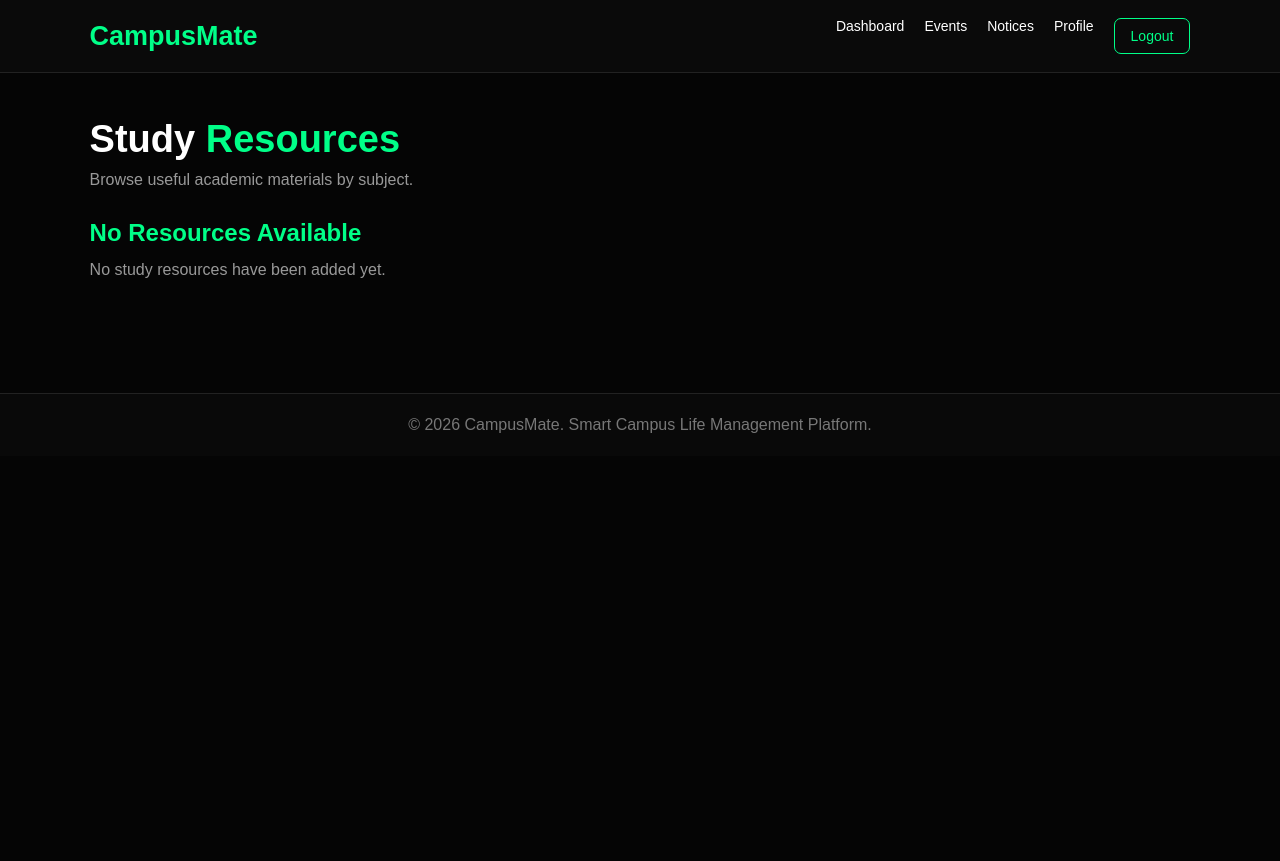
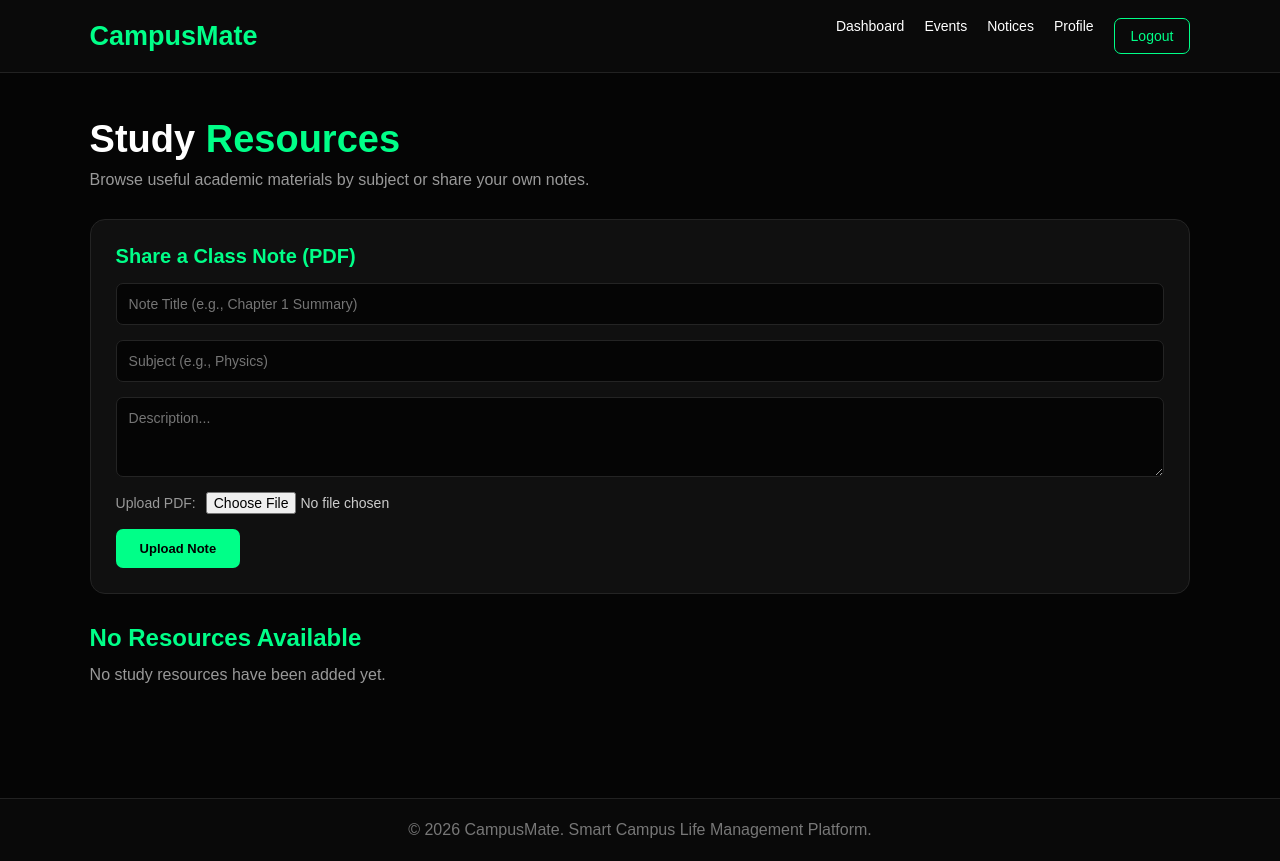
Before and after one commit to SabrinPro/CampusMate-Campus-Life-Assistant, a Flask app: page /resources in a window 1280 px wide. Before the commit the page ends 433 px from the top, so only its background shows below. Run offline with Flask 3, Linux system fonts and the light colour scheme; the visitor is signed in with stand-in values (Sample User, id 1).

Commit message:
feat: allow students to upload and share class notes in PDF

```diff
--- a/app.py
+++ b/app.py
@@ -1,6 +1,7 @@
 from flask import Flask, render_template, request, redirect, url_for, session, flash
 from flask_sqlalchemy import SQLAlchemy
 from werkzeug.security import generate_password_hash, check_password_hash
+from werkzeug.utils import secure_filename
 from dotenv import load_dotenv
 import os
 from datetime import datetime
@@ -15,6 +16,13 @@
 # ---------------------------------------------------------------------------
 
 app.config["SECRET_KEY"] = os.getenv("SECRET_KEY", "campusmate-secret-key")
+app.config["UPLOAD_FOLDER"] = os.path.join('static', 'uploads', 'notes')
+os.makedirs(app.config["UPLOAD_FOLDER"], exist_ok=True)
+ALLOWED_EXTENSIONS = {'pdf'}
+
+def allowed_file(filename):
+    return '.' in filename and filename.rsplit('.', 1)[1].lower() in ALLOWED_EXTENSIONS
+
 
 # Railway injects DATABASE_URL for MySQL add-on (format: mysql://...)
 # Fall back to individual vars for local development.
@@ -484,6 +492,47 @@
         resources=Resource.query.order_by(Resource.id.desc()).all()
     )
 
+@app.route("/resources/upload", methods=["POST"])
+@login_required
+def upload_resource():
+    title = request.form.get("title")
+    subject = request.form.get("subject")
+    description = request.form.get("description")
+
+    if "note_file" not in request.files:
+        flash("No file part provided.")
+        return redirect(url_for("resources"))
+
+    file = request.files["note_file"]
+    if file.filename == "":
+        flash("No selected file.")
+        return redirect(url_for("resources"))
+
+    if file and allowed_file(file.filename):
+        filename = secure_filename(file.filename)
+        timestamp = datetime.now().strftime("%Y%m%d%H%M%S")
+        filename = f"{timestamp}_{filename}"
+        file_path = os.path.join(app.config['UPLOAD_FOLDER'], filename)
+        file.save(file_path)
+
+        resource_url = url_for('static', filename=f"uploads/notes/{filename}")
+
+        new_resource = Resource(
+            title=title,
+            subject=subject,
+            description=description,
+            resource_url=resource_url,
+            created_by=session.get("user_id")
+        )
+        db.session.add(new_resource)
+        db.session.commit()
+        flash("Resource shared successfully.")
+    else:
+        flash("Invalid file format. Only PDF is allowed.")
+
+    return redirect(url_for("resources"))
+
+
 
 # ---------------------------------------------------------------------------
 # LOST & FOUND
--- a/templates/resources.html
+++ b/templates/resources.html
@@ -164,7 +164,31 @@
 
         <div class="header">
             <h1>Study <span>Resources</span></h1>
-            <p>Browse useful academic materials by subject.</p>
+            <p>Browse useful academic materials by subject or share your own notes.</p>
+        </div>
+
+        {% with messages = get_flashed_messages() %}
+            {% if messages %}
+                <div style="margin-bottom: 20px;">
+                    {% for message in messages %}
+                        <div style="background: #111; border-left: 4px solid #00ff88; padding: 12px; margin-bottom: 10px; border-radius: 4px;">{{ message }}</div>
+                    {% endfor %}
+                </div>
+            {% endif %}
+        {% endwith %}
+
+        <div style="background: #101010; border: 1px solid #242424; padding: 25px; border-radius: 15px; margin-bottom: 30px;">
+            <h2 style="color: #00ff88; margin-bottom: 15px; font-size: 20px;">Share a Class Note (PDF)</h2>
+            <form action="{{ url_for('upload_resource') }}" method="POST" enctype="multipart/form-data" style="display: flex; flex-direction: column; gap: 15px;">
+                <input type="text" name="title" placeholder="Note Title (e.g., Chapter 1 Summary)" required style="padding: 12px; background: #050505; border: 1px solid #242424; color: white; border-radius: 7px; font-size: 14px; outline: none;">
+                <input type="text" name="subject" placeholder="Subject (e.g., Physics)" required style="padding: 12px; background: #050505; border: 1px solid #242424; color: white; border-radius: 7px; font-size: 14px; outline: none;">
+                <textarea name="description" placeholder="Description..." required style="padding: 12px; background: #050505; border: 1px solid #242424; color: white; border-radius: 7px; font-size: 14px; resize: vertical; min-height: 80px; outline: none;"></textarea>
+                <div style="display: flex; align-items: center; gap: 10px;">
+                    <label style="color: #999; font-size: 14px;">Upload PDF:</label>
+                    <input type="file" name="note_file" accept=".pdf" required style="color: #ccc; font-size: 14px;">
+                </div>
+                <button type="submit" class="view-btn" style="border: none; cursor: pointer; width: fit-content; padding: 12px 24px;">Upload Note</button>
+            </form>
         </div>
 
         <div class="resource-list">
```
Also changed, not shown: 1 other file.
